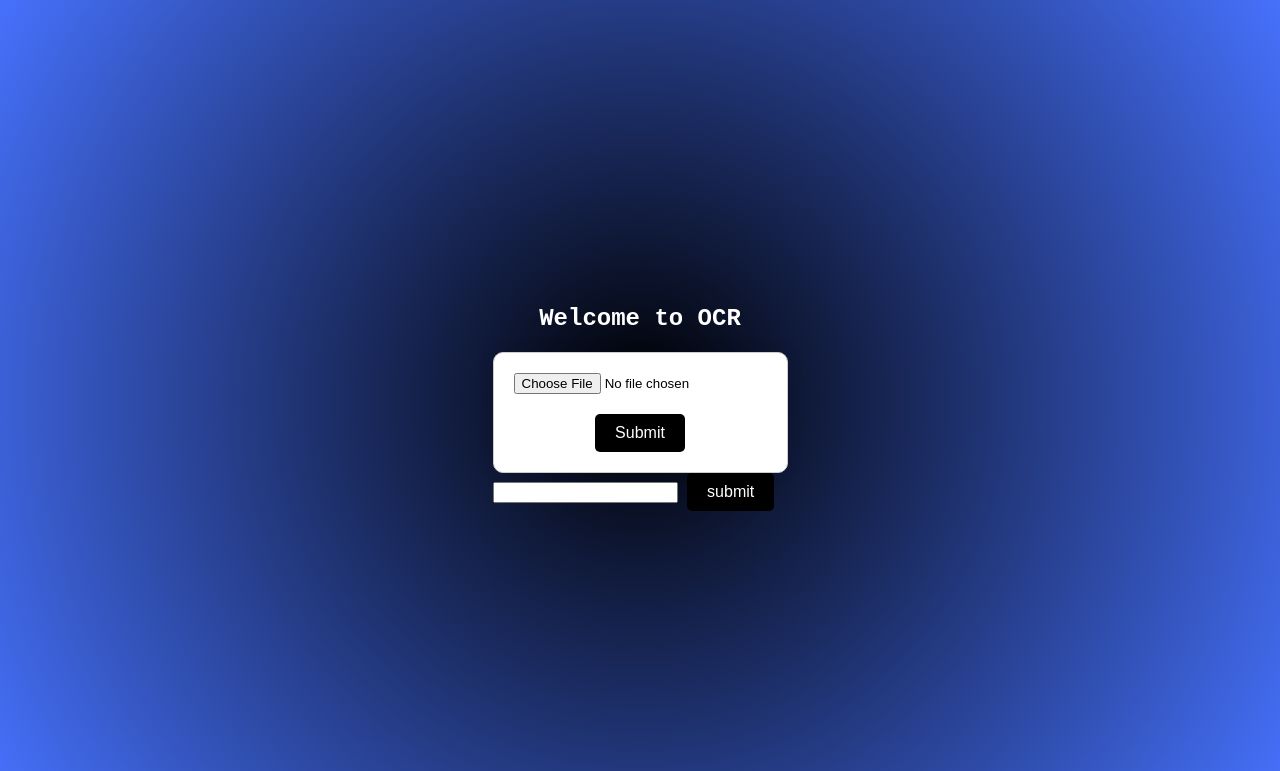
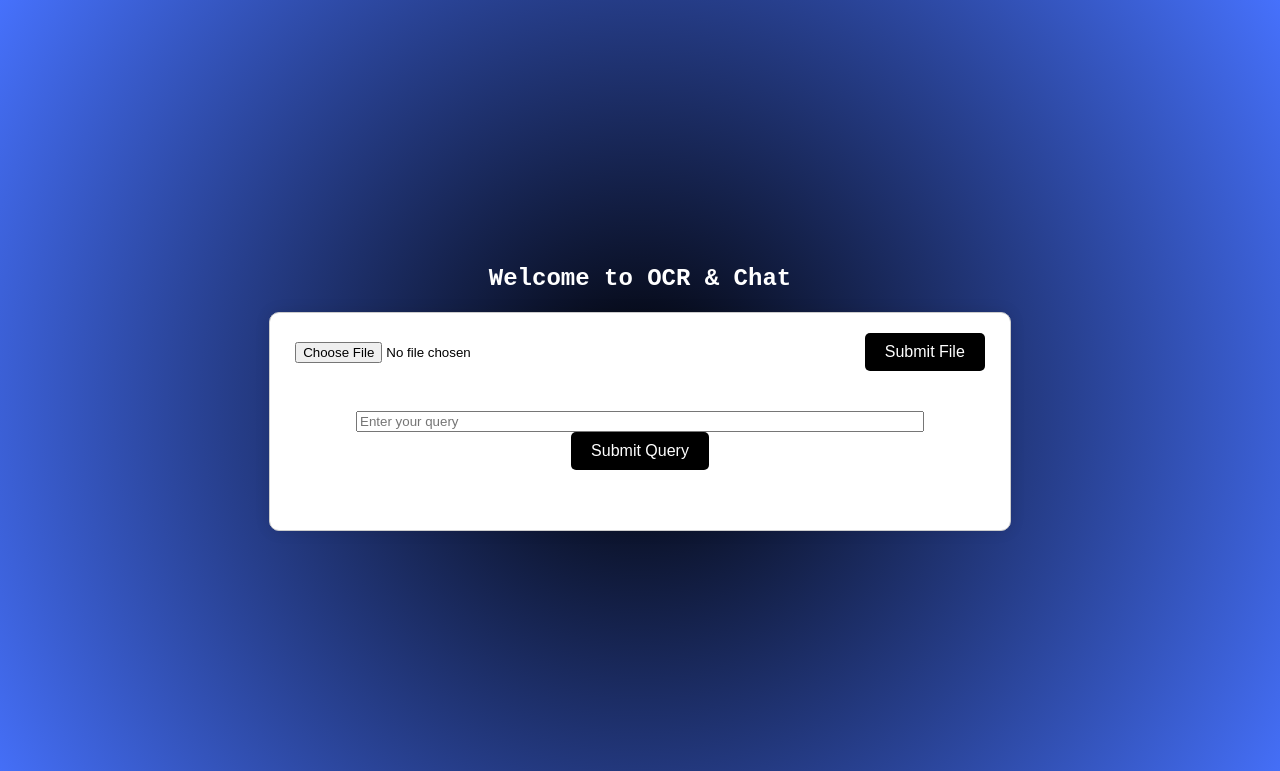
Before and after one commit to Srujan-rai/OCR, a Flask app: page / in a window 1280 px wide. Shown: the top 771 px of the page. Run offline with Flask 3, Linux system fonts and the light colour scheme.

Commit message:
gemini added

```diff
--- a/app.py
+++ b/app.py
@@ -74,7 +74,7 @@ def process():
 
 
     if file.filename=='':
-        return render_template('home.html',message=None)
+        return jsonify({"message":"choose the file and then submit"})
 
     else:
         file=request.files['file']
@@ -92,17 +92,24 @@ def process():
 
 
         os.remove(file_path)
+        print(message)
 
         return jsonify({"message":message})
 
 @app.route('/chat',methods=['POST','GET'])
 def chat():
     if request.method=='POST':
-        query=request.form['query']
-        print(query)
-        text=gemini_api(query)
+        if request.form['query']!= '':
+            query=request.form['query']
+            print(query)
+            text=gemini_api(query)
+            print(text)
 
-    return render_template("home.html",message=text)
+            return jsonify({'reply':text})
+
+
+
+
 
 
 
--- a/templates/home.html
+++ b/templates/home.html
@@ -3,7 +3,7 @@
 <head>
     <meta charset="UTF-8">
     <meta name="viewport" content="width=device-width, initial-scale=1.0">
-    <title>OCR</title>
+    <title>OCR & Chat</title>
     <style>
         body {
             font-family: 'Courier New', Courier, monospace;
@@ -24,7 +24,7 @@
             color: white;
         }
 
-        .file {
+        .container {
             display: flex;
             flex-direction: column;
             align-items: center;
@@ -33,10 +33,19 @@
             border-radius: 10px;
             background-color: white;
             box-shadow: 0 0 15px rgba(0, 0, 0, 0.1);
+            margin-bottom: 20px;
+            width: 700px;
         }
 
-        #file-upload {
+        .form-group {
             margin-bottom: 20px;
+            width: 100%;
+            text-align: center;
+        }
+
+        #file-upload, #chat-input {
+            width: 80%;
+            margin: 0 auto;
         }
 
         .btn {
@@ -54,28 +63,77 @@
             background-color:rgba(117, 116, 116, 0.536);
             color: black;
         }
+
+        .result-container {
+            margin-top: 20px;
+            font-size: 1.2em;
+            color: black;
+            text-align: center;
+        }
     </style>
 </head>
 <body>
-    <h1 class="welcome-note">Welcome to OCR</h1>
-    <div class="main">
-        <form class="file" action="http://127.0.0.1:5000/process" method='POST' enctype="multipart/form-data">
+    <h1 class="welcome-note">Welcome to OCR & Chat</h1>
+    <div class="container">
+        <form class="form-group" action="http://127.0.0.1:5000/process" method="POST" enctype="multipart/form-data" id="file-upload-form">
             <input id="file-upload" type="file" name="file" accept=".pdf, .jpg, .png">
-            <button class="btn" type="submit">Submit</button>
+            <button class="btn" type="submit">Submit File</button>
         </form>
+        <div id="result-file" class="result-container"></div>
 
-        <form action="/chat" , method="post">
-            <input type="text", name="query">
-            <button class="btn" type="submit">submit</button>
+        <form class="form-group" action="http://127.0.0.1:5000/chat" method="post" id="chat-form">
+            <input id="chat-input" type="text" name="query" placeholder="Enter your query">
+            <button class="btn" type="submit">Submit Query</button>
         </form>
+        <div id="result-chat" class="result-container"></div>
     </div>
     <script>
-        var message="{{message | safe}}";
-        if (message){
-            alert(message)
-        }
+        document.getElementById('file-upload-form').onsubmit = async function(event) {
+            event.preventDefault();
+            const formData = new FormData(this);
+            try {
+                const response = await fetch(this.action, {
+                    method: 'POST',
+                    body: formData
+                });
+                if (response.ok) {
+                    const result = await response.json();
+                    document.getElementById('result-file').innerText = result.message; // Display only the message
+                } else {
+                    document.getElementById('result-file').innerText = 'Error: ' + response.statusText;
+                }
+            } catch (error) {
+                document.getElementById('result-file').innerText = 'Error: ' + error.message;
+            }
+        };
 
+        document.getElementById('chat-form').onsubmit = async function(event) {
+            event.preventDefault();
+            const queryInput = document.getElementById('chat-input');
+            const query = queryInput.value.trim();
 
+            // Check if query is empty
+            if (query === '') {
+                alert('Please enter a query before submitting.');
+                return; // Stop form submission
+            }
+
+            const formData = new FormData(this);
+            try {
+                const response = await fetch(this.action, {
+                    method: 'POST',
+                    body: formData
+                });
+                if (response.ok) {
+                    const result = await response.json();
+                    document.getElementById('result-chat').innerText = result.reply;
+                } else {
+                    document.getElementById('result-chat').innerText = 'Error: ' + response.statusText;
+                }
+            } catch (error) {
+                document.getElementById('result-chat').innerText = 'Error: ' + error.message;
+            }
+        };
     </script>
 </body>
 </html>
```
Also changed, not shown: uploads/Screenshot_from_2024-08-21_22-23-53.png (deleted).
